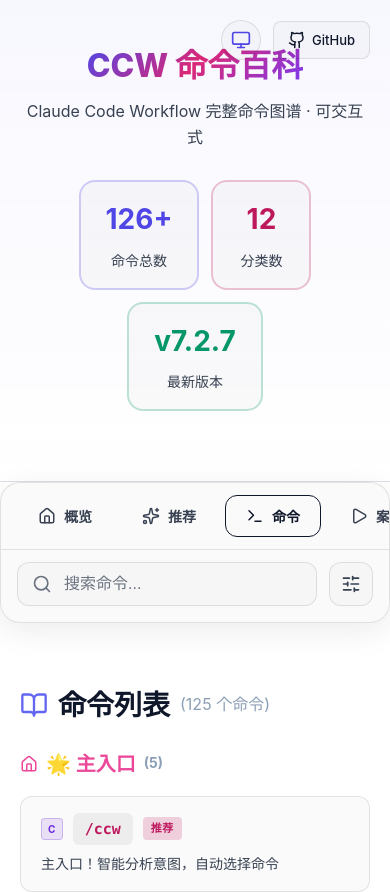
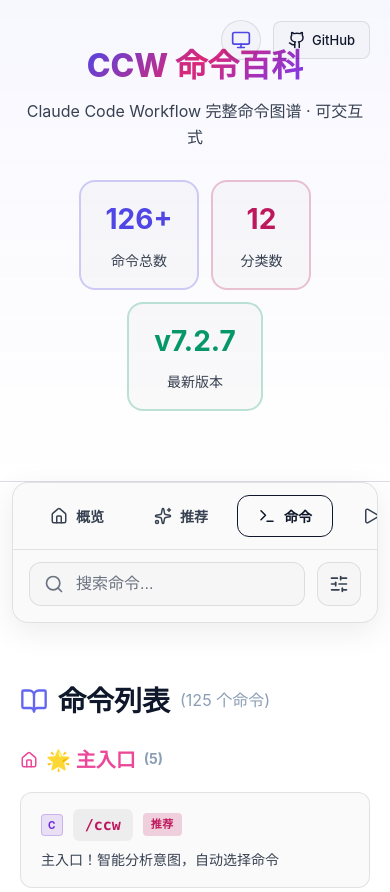
Before and after one commit to zhao-wuyan/ccw-command-explorer, a React (Vite) app: page / in a window 390 px wide. Shown: the top 892 px of the page. Built offline with nearby package versions, Linux system fonts and the light colour scheme.

Commit message:
fix(ui): 修复移动端汉堡菜单下拉框被 overflow 裁剪的问题

```diff
--- a/src/App.css
+++ b/src/App.css
@@ -363,10 +363,10 @@
   }
 }
 
-/* 非移动端隐藏筛选器下拉面板 */
-@media (min-width: 769px) {
+/* 移动端显示筛选器下拉面板 */
+@media (max-width: 768px) {
   .filter-dropdown {
-    display: none;
+    display: flex;
   }
 }
 
@@ -383,6 +383,15 @@
   border: 1px solid var(--card-border);
   box-shadow: 0 8px 32px var(--shadow-color);
   overflow: hidden;
+}
+
+@media (max-width: 768px) {
+  .floating-nav-card {
+    margin: 0 12px 16px;
+    top: 12px;
+    border-radius: 16px;
+    overflow: visible;
+  }
 }
 
 .tab-nav-inner-card {
```
Also changed, not shown: .claude/settings.json, .workflow/.debug/DBG-hamburger-menu-2025-03-12/hypotheses.json (added), .workflow/.debug/DBG-hamburger-menu-2025-03-12/understanding.md (added), public/commands-scanned.json.
